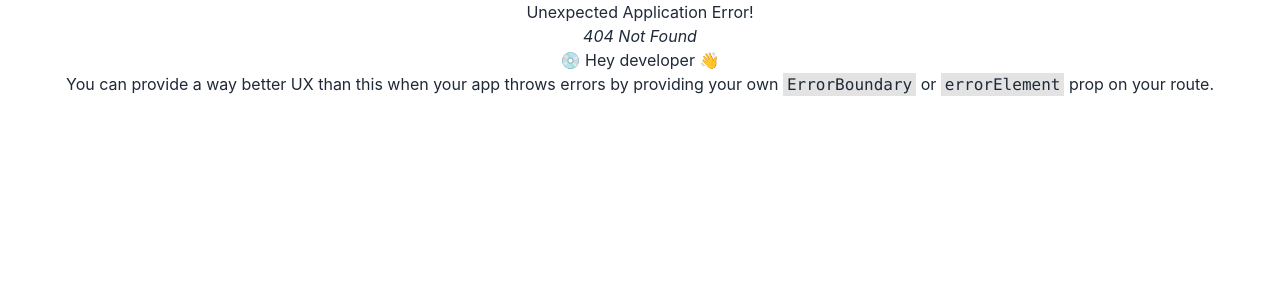
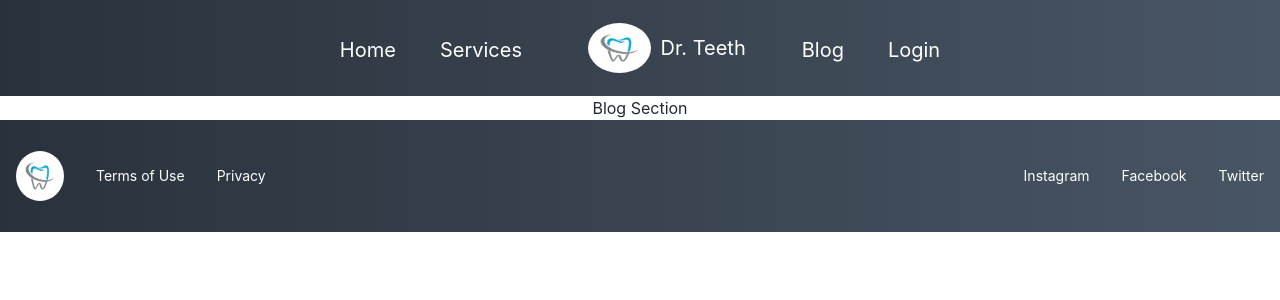
Before and after one commit to Fahim-2001/Dr-Teeth-Client, a React (Create React App) app: page /blog in a window 1280 px wide. Before the commit this address had no page. Shown: the top 300 px of the page. Built offline with nearby package versions, Linux system fonts and the light colour scheme.

Commit message:
Header and Footer added

```diff
--- /dev/null
+++ b/src/Pages/Blog/Blog.js
@@ -0,0 +1,11 @@
+import React from "react";
+
+const Blog = () => {
+  return (
+    <div>
+      <h1>Blog Section</h1>
+    </div>
+  );
+};
+
+export default Blog;
--- a/src/Pages/Shared/Footer/Footer/Footer.js
+++ b/src/Pages/Shared/Footer/Footer/Footer.js
@@ -1,10 +1,70 @@
 import React from "react";
+import { Link } from "react-router-dom";
+import logo from "../../../../images/logo.jpg";
+import "./footer.css";
 
 const Footer = () => {
   return (
-    <div>
-      <h1>Footer</h1>
-    </div>
+    <footer className="px-4 py-8 text-white footer  ">
+      <div className="container flex flex-wrap items-center justify-center mx-auto space-y-4 sm:justify-between sm:space-y-0">
+        <div className="flex flex-row pr-3 space-x-4 sm:space-x-8">
+          <div className="flex items-center justify-center flex-shrink-0 w-12 h-12 rounded-full dark:bg-violet-400">
+            <Link>
+              <img src={logo} alt="" style={{ height: "50px" }} />
+            </Link>
+          </div>
+          <ul className="flex flex-wrap items-center space-x-4 sm:space-x-8">
+            <li>
+              <Link
+                rel="noopener noreferrer"
+                className="hover:text-sky-400"
+                href="#"
+              >
+                Terms of Use
+              </Link>
+            </li>
+            <li>
+              <Link
+                rel="noopener noreferrer"
+                className="hover:text-sky-400"
+                href="#"
+              >
+                Privacy
+              </Link>
+            </li>
+          </ul>
+        </div>
+        <ul className="flex flex-wrap pl-3 space-x-4 sm:space-x-8">
+          <li>
+            <Link
+              rel="noopener noreferrer"
+              className="hover:text-sky-400"
+              href="#"
+            >
+              Instagram
+            </Link>
+          </li>
+          <li>
+            <Link
+              rel="noopener noreferrer"
+              className="hover:text-sky-400"
+              href="#"
+            >
+              Facebook
+            </Link>
+          </li>
+          <li>
+            <Link
+              rel="noopener noreferrer"
+              className="hover:text-sky-400"
+              href="#"
+            >
+              Twitter
+            </Link>
+          </li>
+        </ul>
+      </div>
+    </footer>
   );
 };
 
--- /dev/null
+++ b/src/Pages/Shared/Footer/Footer/footer.css
@@ -0,0 +1,13 @@
+.footer {
+    background: #485563;
+    /* fallback for old browsers */
+    background: -webkit-linear-gradient(to right, #29323c, #485563);
+    /* Chrome 10-25, Safari 5.1-6 */
+    background: linear-gradient(to right, #29323c, #485563);
+    /* W3C, IE 10+/ Edge, Firefox 16+, Chrome 26+, Opera 12+, Safari 7+ */
+
+}
+
+.footer img {
+    border-radius: 50%;
+}
--- /dev/null
+++ b/src/Pages/Shared/Header/Header/Header.css
@@ -0,0 +1,10 @@
+.header {
+    background: #485563;
+    /* fallback for old browsers */
+    background: -webkit-linear-gradient(to right, #29323c, #485563);
+    /* Chrome 10-25, Safari 5.1-6 */
+    background: linear-gradient(to right, #29323c, #485563);
+    /* W3C, IE 10+/ Edge, Firefox 16+, Chrome 26+, Opera 12+, Safari 7+ */
+
+
+}
--- a/src/Pages/Shared/Header/Header/Header.js
+++ b/src/Pages/Shared/Header/Header/Header.js
@@ -1,10 +1,82 @@
 import React from "react";
-
+import { Link } from "react-router-dom";
+import logo from "../../../../images/logo.jpg";
+import "./Header.css";
 const Header = () => {
   return (
-    <div>
-      <h1>Header</h1>
-    </div>
+    <header className="p-4 dark:bg-gray-800 dark:text-gray-100 header">
+      <div className="container flex justify-between h-16 mx-auto md:justify-center md:space-x-8">
+        <ul className="items-stretch hidden space-x-3 md:flex">
+          <li className="flex">
+            <Link
+              rel="noopener noreferrer"
+              to="/home"
+              className="flex items-center px-4 -mb-1  text-xl hover:text-sky-400 text-white hover:border-t-2 hover:border-b-2"
+            >
+              Home
+            </Link>
+          </li>
+          <li className="flex">
+            <Link
+              rel="noopener noreferrer"
+              to="/services"
+              className="flex items-center px-4 -mb-1  text-xl hover:text-sky-400 text-white hover:border-t-2 hover:border-b-2 dark:text-violet-400 dark:border-violet-400"
+            >
+              Services
+            </Link>
+          </li>
+        </ul>
+        <Link
+          rel="noopener noreferrer"
+          href="#"
+          aria-label="Back to homepage"
+          className="flex items-center p-2"
+        >
+          <img
+            src={logo}
+            alt=""
+            style={{ height: "50px", borderRadius: "50%", margin: "10px" }}
+          />
+          <p className="text-xl  text-white">Dr. Teeth</p>
+        </Link>
+        <ul className="items-stretch hidden space-x-3 md:flex">
+          <li className="flex">
+            <Link
+              rel="noopener noreferrer"
+              to="/blog"
+              className="flex items-center px-4 -mb-1  text-xl hover:text-sky-400 text-white hover:border-t-2 hover:border-b-2"
+            >
+              Blog
+            </Link>
+          </li>
+          <li className="flex">
+            <Link
+              rel="noopener noreferrer"
+              to="/login"
+              className="flex items-center px-4 -mb-1  text-xl hover:text-sky-400 text-white hover:border-t-2 hover:border-b-2"
+            >
+              Login
+            </Link>
+          </li>
+        </ul>
+        <button title="Button" type="button" className="p-4 md:hidden">
+          <svg
+            xmlns="http://www.w3.org/2000/svg"
+            fill="none"
+            viewBox="0 0 24 24"
+            stroke="currentColor"
+            className="w-6 h-6 dark:text-gray-100"
+          >
+            <path
+              strokeLinecap="round"
+              strokeLinejoin="round"
+              strokeWidth="2"
+              d="M4 6h16M4 12h16M4 18h16"
+            ></path>
+          </svg>
+        </button>
+      </div>
+    </header>
   );
 };
 
--- a/src/Routes/Routes.js
+++ b/src/Routes/Routes.js
@@ -1,5 +1,6 @@
 import { createBrowserRouter } from "react-router-dom";
 import Main from "../Layout/Main";
+import Blog from "../Pages/Blog/Blog";
 import Home from "../Pages/Home/Home/Home";
 import Login from "../Pages/Login/Login";
 import Logout from "../Pages/Logout/Logout";
@@ -30,6 +31,10 @@ const routes = createBrowserRouter([
         path: "/logout",
         element: <Logout></Logout>,
       },
+      {
+        path: "/blog",
+        element: <Blog></Blog>,
+      },
     ],
   },
 ]);
```
Also changed, not shown: src/images/logo.jpg (added).
